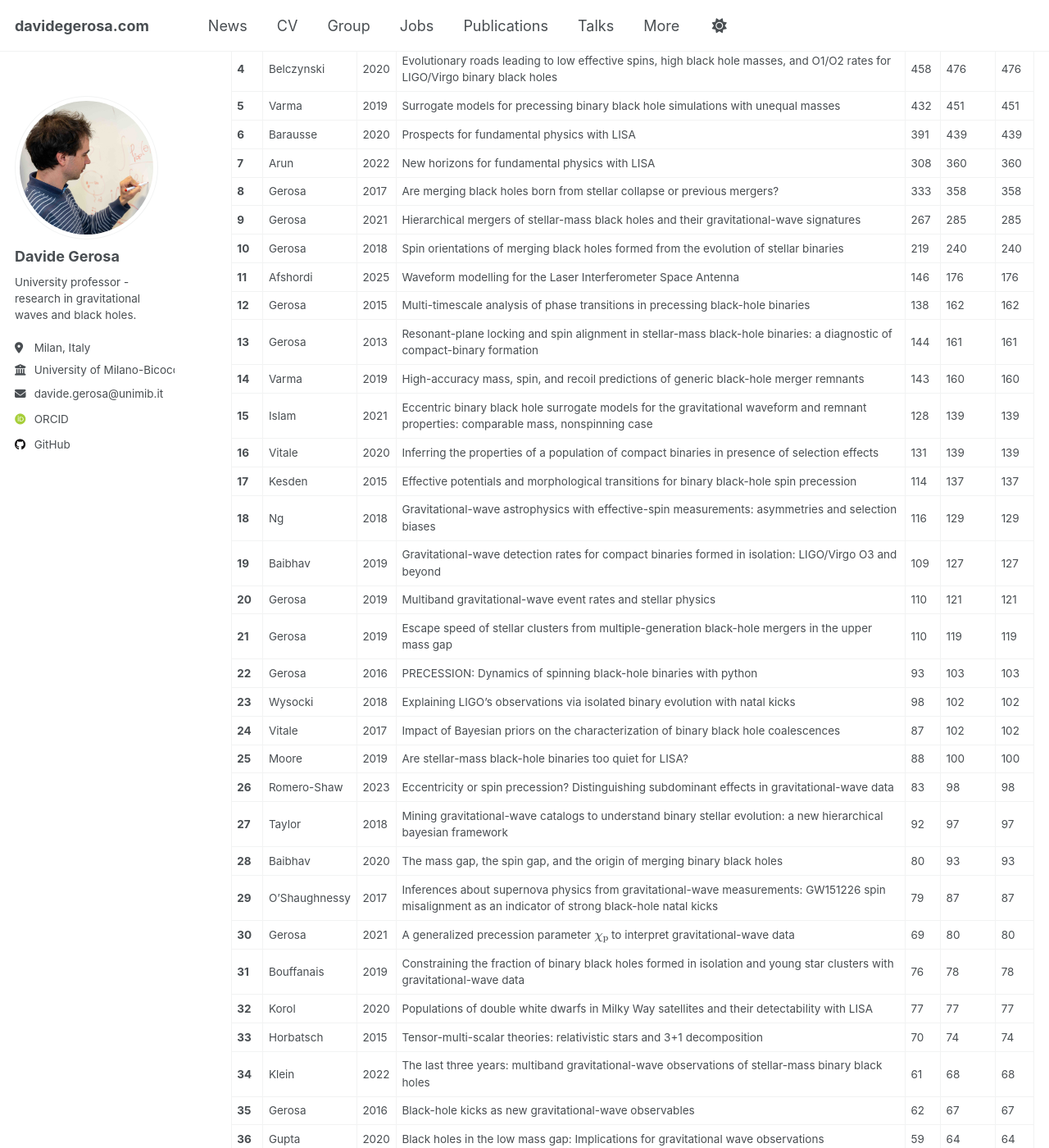
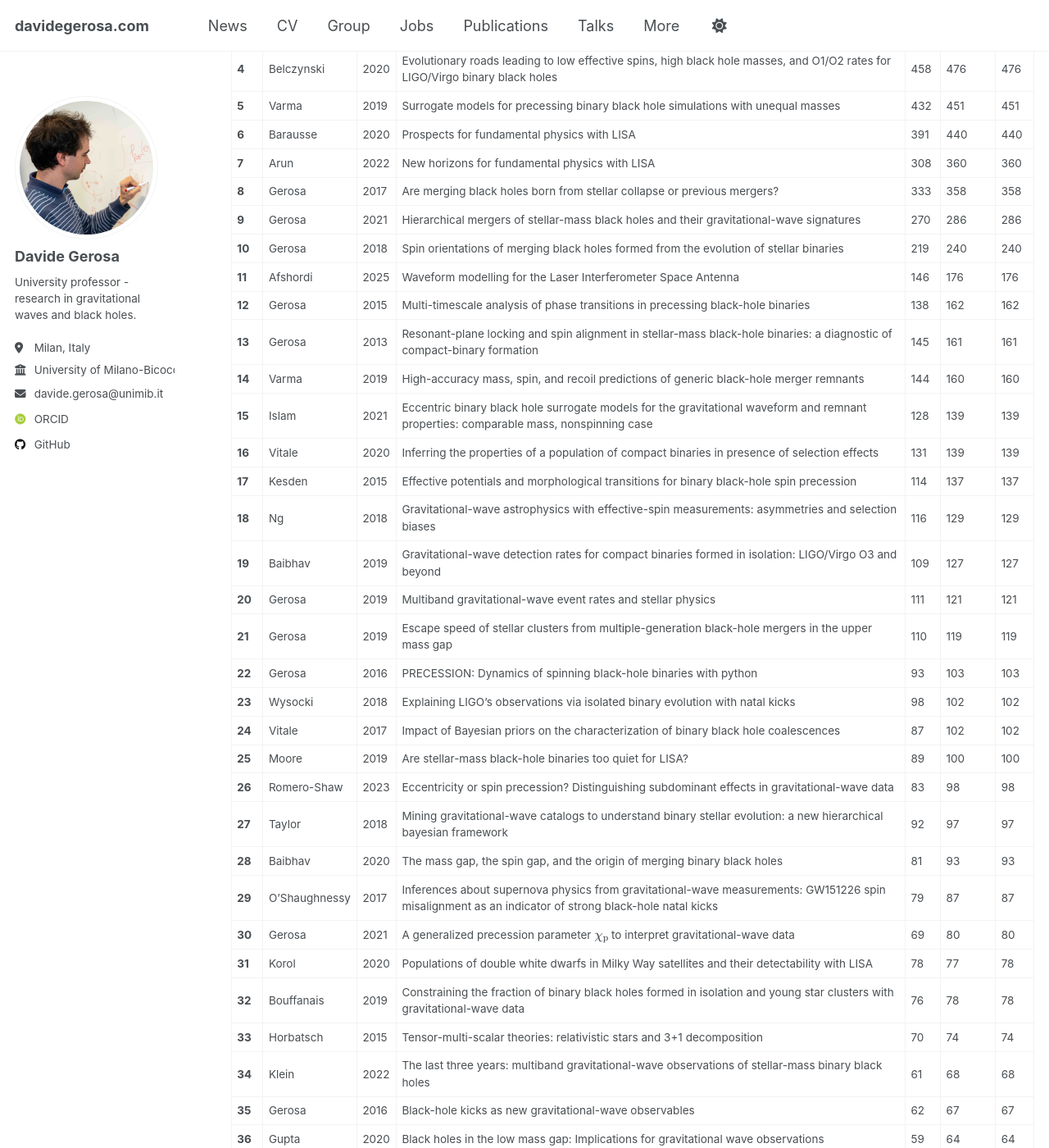
Before and after one commit to dgerosa/website, a Jekyll site: the page built from _pages/citations.md, in a window 1280 px wide and 1400 px high, scrolled down 617 px. Shown: the whole window at 82% size. Built offline with Jekyll 4.4.1, drawn with Linux system fonts in a browser that asks for light colours; some web fonts are replaced; some of the changed text lies outside the part shown.

Commit message:
Website update from workflow

```diff
--- a/_pages/_citations.md
+++ b/_pages/_citations.md
@@ -1,46 +1,46 @@
 ## Citation Summary
 
-- **Total ADS citations**: 9779
-- **Total INSPIRE citations**: 10692
-- **Total MAX citations**: 10766
+- **Total ADS citations**: 9791
+- **Total INSPIRE citations**: 10695
+- **Total MAX citations**: 10770
 - **h-index**: 48
 
 ## Paper list sorted by citation count
 
 | # | Author | Year | Title | ADS | INSPIRE | MAX |
 |---|--------|------|-------|-----|---------|-----|
-| **1** | Berti | 2015 | Testing general relativity with present and future astrophysical observations | 1413 | 1597 | 1597 |
+| **1** | Berti | 2015 | Testing general relativity with present and future astrophysical observations | 1414 | 1597 | 1597 |
 | **2** | Barack | 2019 | Black holes, gravitational waves and fundamental physics: a roadmap | 843 | 935 | 935 |
 | **3** | Amaro-Seoane | 2022 | Astrophysics with the Laser Interferometer Space Antenna | 747 | 702 | 747 |
 | **4** | Belczynski | 2020 | Evolutionary roads leading to low effective spins, high black hole masses, and O1/O2 rates for LIGO/Virgo binary black holes | 458 | 476 | 476 |
 | **5** | Varma | 2019 | Surrogate models for precessing binary black hole simulations with unequal masses | 432 | 451 | 451 |
-| **6** | Barausse | 2020 | Prospects for fundamental physics with LISA | 391 | 439 | 439 |
+| **6** | Barausse | 2020 | Prospects for fundamental physics with LISA | 391 | 440 | 440 |
 | **7** | Arun | 2022 | New horizons for fundamental physics with LISA | 308 | 360 | 360 |
 | **8** | Gerosa | 2017 | Are merging black holes born from stellar collapse or previous mergers? | 333 | 358 | 358 |
-| **9** | Gerosa | 2021 | Hierarchical mergers of stellar-mass black holes and their gravitational-wave signatures | 267 | 285 | 285 |
+| **9** | Gerosa | 2021 | Hierarchical mergers of stellar-mass black holes and their gravitational-wave signatures | 270 | 286 | 286 |
 | **10** | Gerosa | 2018 | Spin orientations of merging black holes formed from the evolution of stellar binaries | 219 | 240 | 240 |
 | **11** | Afshordi | 2025 | Waveform modelling for the Laser Interferometer Space Antenna | 146 | 176 | 176 |
 | **12** | Gerosa | 2015 | Multi-timescale analysis of phase transitions in precessing black-hole binaries | 138 | 162 | 162 |
-| **13** | Gerosa | 2013 | Resonant-plane locking and spin alignment in stellar-mass black-hole binaries: a diagnostic of compact-binary formation | 144 | 161 | 161 |
-| **14** | Varma | 2019 | High-accuracy mass, spin, and recoil predictions of generic black-hole merger remnants | 143 | 160 | 160 |
+| **13** | Gerosa | 2013 | Resonant-plane locking and spin alignment in stellar-mass black-hole binaries: a diagnostic of compact-binary formation | 145 | 161 | 161 |
+| **14** | Varma | 2019 | High-accuracy mass, spin, and recoil predictions of generic black-hole merger remnants | 144 | 160 | 160 |
 | **15** | Islam | 2021 | Eccentric binary black hole surrogate models for the gravitational waveform and remnant properties: comparable mass, nonspinning case | 128 | 139 | 139 |
 | **16** | Vitale | 2020 | Inferring the properties of a population of compact binaries in presence of selection effects | 131 | 139 | 139 |
 | **17** | Kesden | 2015 | Effective potentials and morphological transitions for binary black-hole spin precession | 114 | 137 | 137 |
 | **18** | Ng | 2018 | Gravitational-wave astrophysics with effective-spin measurements: asymmetries and selection biases | 116 | 129 | 129 |
 | **19** | Baibhav | 2019 | Gravitational-wave detection rates for compact binaries formed in isolation: LIGO/Virgo O3 and beyond | 109 | 127 | 127 |
-| **20** | Gerosa | 2019 | Multiband gravitational-wave event rates and stellar physics | 110 | 121 | 121 |
+| **20** | Gerosa | 2019 | Multiband gravitational-wave event rates and stellar physics | 111 | 121 | 121 |
 | **21** | Gerosa | 2019 | Escape speed of stellar clusters from multiple-generation black-hole mergers in the upper mass gap | 110 | 119 | 119 |
 | **22** | Gerosa | 2016 | PRECESSION: Dynamics of spinning black-hole binaries with python | 93 | 103 | 103 |
 | **23** | Wysocki | 2018 | Explaining LIGO's observations via isolated binary evolution with natal kicks | 98 | 102 | 102 |
 | **24** | Vitale | 2017 | Impact of Bayesian priors on the characterization of binary black hole coalescences | 87 | 102 | 102 |
-| **25** | Moore | 2019 | Are stellar-mass black-hole binaries too quiet for LISA? | 88 | 100 | 100 |
+| **25** | Moore | 2019 | Are stellar-mass black-hole binaries too quiet for LISA? | 89 | 100 | 100 |
 | **26** | Romero-Shaw | 2023 | Eccentricity or spin precession? Distinguishing subdominant effects in gravitational-wave data | 83 | 98 | 98 |
 | **27** | Taylor | 2018 | Mining gravitational-wave catalogs to understand binary stellar evolution: a new hierarchical bayesian framework | 92 | 97 | 97 |
-| **28** | Baibhav | 2020 | The mass gap, the spin gap, and the origin of merging binary black holes | 80 | 93 | 93 |
+| **28** | Baibhav | 2020 | The mass gap, the spin gap, and the origin of merging binary black holes | 81 | 93 | 93 |
 | **29** | O'Shaughnessy | 2017 | Inferences about supernova physics from gravitational-wave measurements: GW151226 spin misalignment as an indicator of strong black-hole natal kicks | 79 | 87 | 87 |
 | **30** | Gerosa | 2021 | A generalized precession parameter $$\chi_\mathrm{p}$$ to interpret gravitational-wave data | 69 | 80 | 80 |
-| **31** | Bouffanais | 2019 | Constraining the fraction of binary black holes formed in isolation and young star clusters with gravitational-wave data | 76 | 78 | 78 |
-| **32** | Korol | 2020 | Populations of double white dwarfs in Milky Way satellites and their detectability with LISA | 77 | 77 | 77 |
+| **31** | Korol | 2020 | Populations of double white dwarfs in Milky Way satellites and their detectability with LISA | 78 | 77 | 78 |
+| **32** | Bouffanais | 2019 | Constraining the fraction of binary black holes formed in isolation and young star clusters with gravitational-wave data | 76 | 78 | 78 |
 | **33** | Horbatsch | 2015 | Tensor-multi-scalar theories: relativistic stars and 3+1 decomposition | 70 | 74 | 74 |
 | **34** | Klein | 2022 | The last three years: multiband gravitational-wave observations of stellar-mass binary black holes | 61 | 68 | 68 |
 | **35** | Gerosa | 2016 | Black-hole kicks as new gravitational-wave observables | 62 | 67 | 67 |
```
Also changed, not shown: other parts of _pages/_citations.md (+5 -5 lines), _pages/_group.md (+1 -1 lines), _pages/_publications.md (+1 -1 lines), _pages/_talks.md (+1 -1 lines).
